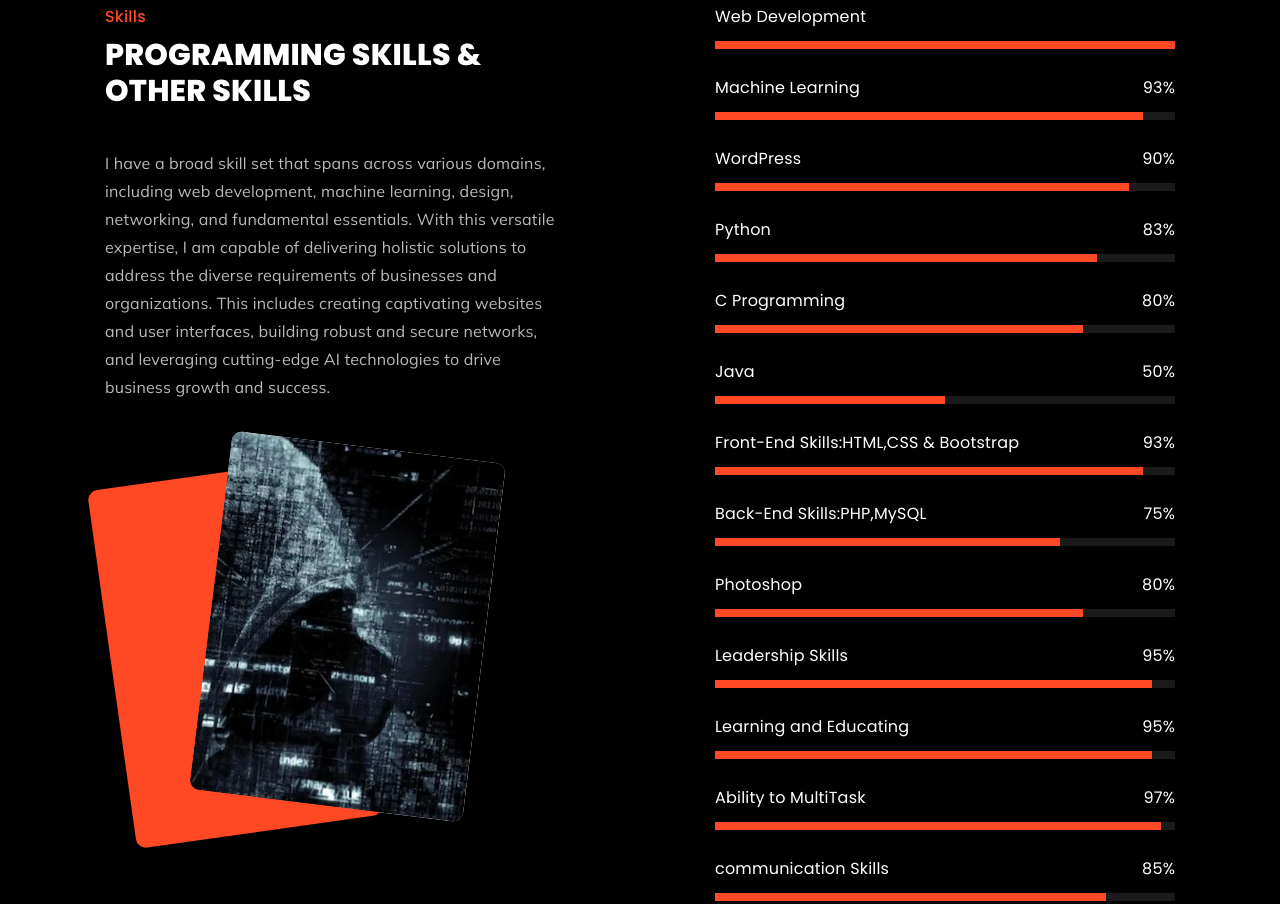
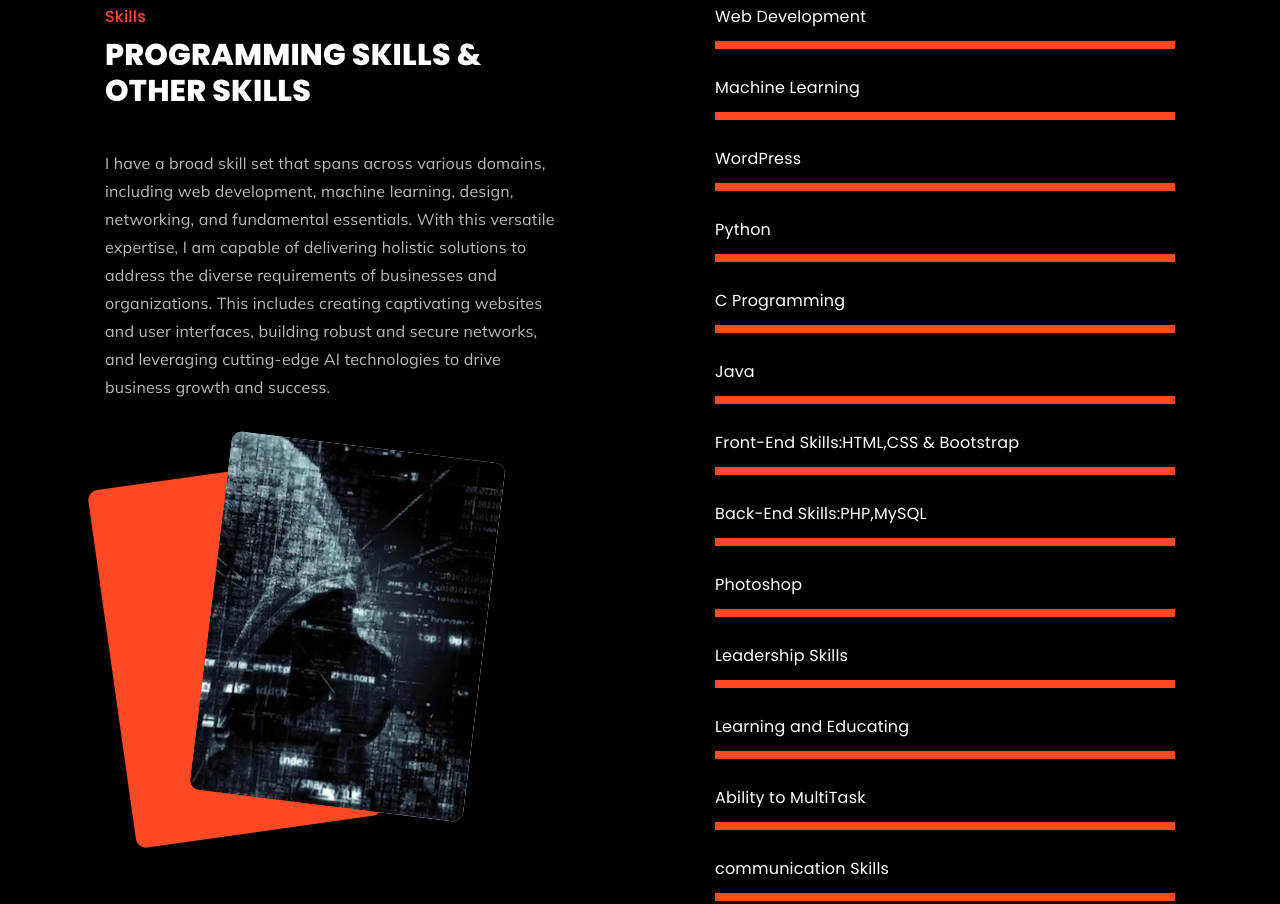
Before and after one commit to Hashirnihal/Muhammed-Hashir-Nihal_Portfolio, a plain HTML site: page index.html in a window 1280 px wide. Shown: the part 917-1821 px from the top of the page. Drawn offline with nearby package versions, Linux system fonts and the light colour scheme; a script that the page names is missing.

Commit message:
Update index.html

```diff
--- a/index.html
+++ b/index.html
@@ -478,55 +478,55 @@
                                 <div class="wrapper">
                                     <h3 class="skill-title">Machine Learning</h3>
 
-                                    <data class="skill-value" value="93%">93%</data>
+<!--                                     <data class="skill-value" value="93%">93%</data> -->
                                 </div>
 
                                 <div class="progress-box">
-                                    <div class="progress" style="width: 93%"></div>
+                                     <div class="progress" style="width: 100%"></div>
                                 </div>
                             </li>
                             <li class="skills-item">
                                 <div class="wrapper">
                                     <h3 class="skill-title">WordPress</h3>
 
-                                    <data class="skill-value" value="90%">90%</data>
+<!--                                     <data class="skill-value" value="90%">90%</data> -->
                                 </div>
 
                                 <div class="progress-box">
-                                    <div class="progress" style="width: 90%"></div>
+                                     <div class="progress" style="width: 100%"></div>
                                 </div>
                             </li>
                             <li class="skills-item">
                                 <div class="wrapper">
                                     <h3 class="skill-title">Python</h3>
 
-                                    <data class="skill-value" value="83%">83%</data>
+<!--                                     <data class="skill-value" value="83%">83%</data> -->
                                 </div>
 
                                 <div class="progress-box">
-                                    <div class="progress" style="width: 83%"></div>
+                                     <div class="progress" style="width: 100%"></div>
                                 </div>
                             </li>
                             <li class="skills-item">
                                 <div class="wrapper">
                                     <h3 class="skill-title">C Programming</h3>
 
-                                    <data class="skill-value" value="80%">80%</data>
+<!--                                     <data class="skill-value" value="80%">80%</data> -->
                                 </div>
 
                                 <div class="progress-box">
-                                    <div class="progress" style="width: 80%"></div>
+                                     <div class="progress" style="width: 100%"></div>
                                 </div>
                             </li>
                             <li class="skills-item">
                                 <div class="wrapper">
                                     <h3 class="skill-title">Java</h3>
 
-                                    <data class="skill-value" value="50%">50%</data>
+                                    <!--                                     <data class="skill-value" value="80%">80%</data> -->
                                 </div>
 
                                 <div class="progress-box">
-                                    <div class="progress" style="width: 50%"></div>
+                                     <div class="progress" style="width: 100%"></div>
                                 </div>
                             </li>
 
@@ -534,22 +534,22 @@
                                 <div class="wrapper">
                                     <h3 class="skill-title">Front-End Skills:HTML,CSS & Bootstrap</h3>
 
-                                    <data class="skill-value" value="93%">93%</data>
+                                   <!--                                     <data class="skill-value" value="80%">80%</data> -->
                                 </div>
 
                                 <div class="progress-box">
-                                    <div class="progress" style="width: 93%"></div>
+                                     <div class="progress" style="width: 100%"></div>
                                 </div>
                             </li>
                             <li class="skills-item">
                                 <div class="wrapper">
                                     <h3 class="skill-title">Back-End Skills:PHP,MySQL</h3>
 
-                                    <data class="skill-value" value="75%">75%</data>
+                                    <!--                                     <data class="skill-value" value="80%">80%</data> -->
                                 </div>
 
                                 <div class="progress-box">
-                                    <div class="progress" style="width: 75%"></div>
+                                     <div class="progress" style="width: 100%"></div>
                                 </div>
                             </li>
 
@@ -558,22 +558,22 @@
                                 <div class="wrapper">
                                     <h3 class="skill-title">Photoshop</h3>
 
-                                    <data class="skill-value" value="80%">80%</data>
+                                   <!--                                     <data class="skill-value" value="80%">80%</data> -->
                                 </div>
 
                                 <div class="progress-box">
-                                    <div class="progress" style="width: 80%"></div>
+                                     <div class="progress" style="width: 100%"></div>
                                 </div>
                             </li>
                             <li class="skills-item">
                                 <div class="wrapper">
                                     <h3 class="skill-title">Leadership Skills</h3>
 
-                                    <data class="skill-value" value="95%">95%</data>
+                                    <!--                                     <data class="skill-value" value="80%">80%</data> -->
                                 </div>
 
                                 <div class="progress-box">
-                                    <div class="progress" style="width: 95%"></div>
+                                     <div class="progress" style="width: 100%"></div>
                                 </div>
                             </li>
 
@@ -583,11 +583,11 @@
                                     <h3 class="skill-title">Learning and Educating
                                     </h3>
 
-                                    <data class="skill-value" value="95%">95%</data>
+                                    <!--                                     <data class="skill-value" value="80%">80%</data> -->
                                 </div>
 
                                 <div class="progress-box">
-                                    <div class="progress" style="width: 95%"></div>
+                                     <div class="progress" style="width: 100%"></div>
                                 </div>
                             </li>
 
@@ -595,11 +595,11 @@
                                 <div class="wrapper">
                                     <h3 class="skill-title">Ability to MultiTask</h3>
 
-                                    <data class="skill-value" value="97%">97%</data>
+                                    <!--                                     <data class="skill-value" value="80%">80%</data> -->
                                 </div>
 
                                 <div class="progress-box">
-                                    <div class="progress" style="width: 97%"></div>
+                                     <div class="progress" style="width: 100%"></div>
                                 </div>
                             </li>
 
@@ -607,11 +607,11 @@
                                 <div class="wrapper">
                                     <h3 class="skill-title">communication Skills</h3>
 
-                                    <data class="skill-value" value="85%">85%</data>
+                                    <!--                                     <data class="skill-value" value="80%">80%</data> -->
                                 </div>
 
                                 <div class="progress-box">
-                                    <div class="progress" style="width: 85%"></div>
+                                     <div class="progress" style="width: 100%"></div>
                                 </div>
                             </li>
 
```
